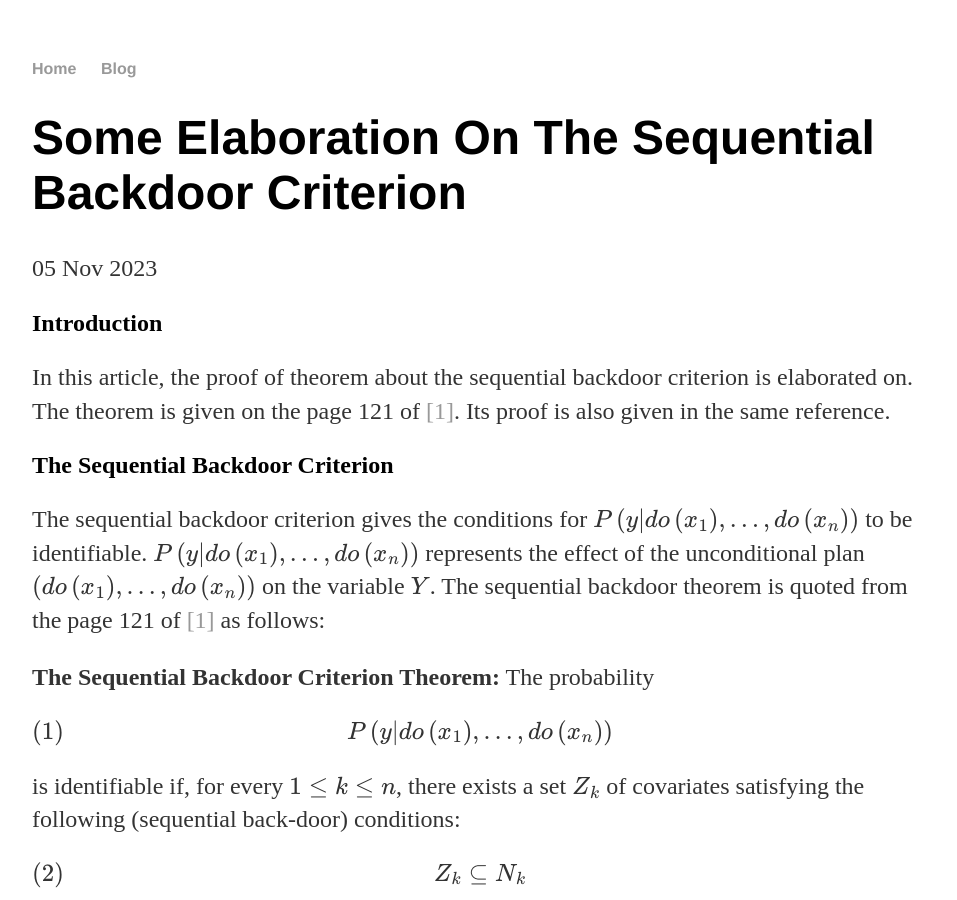
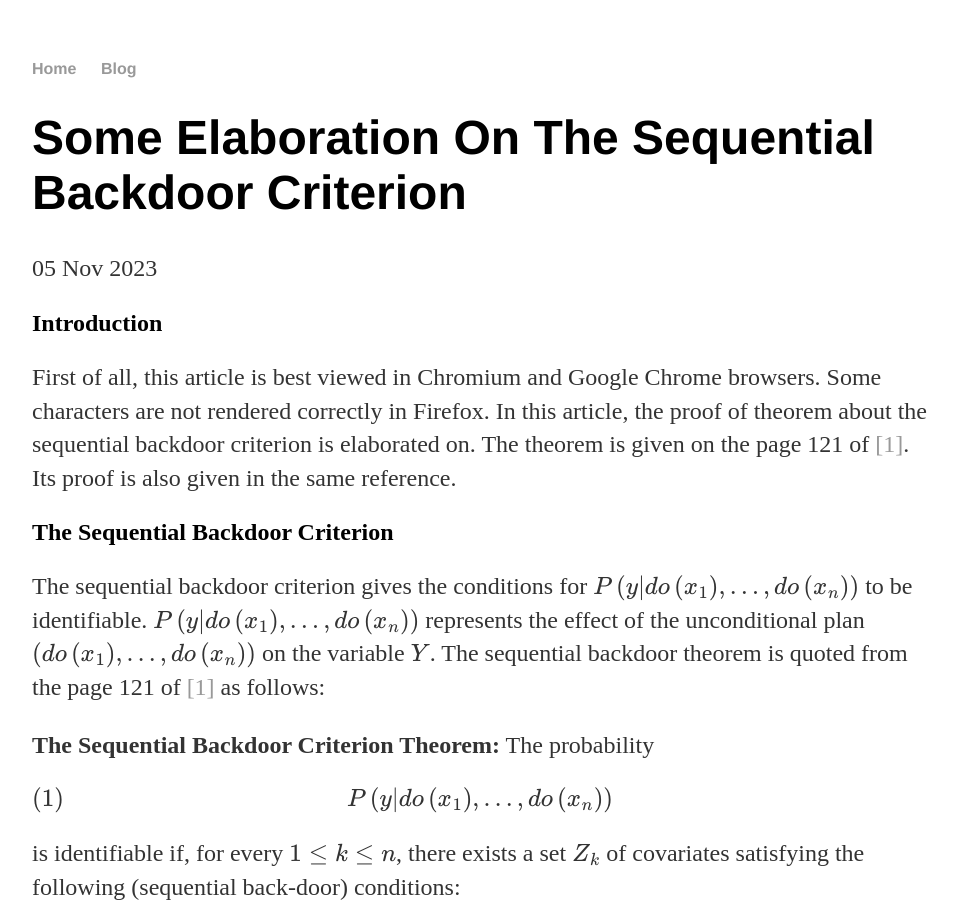
Before and after one commit to SaffetGokcenSen/saffetgokcensen.github.io, a Jekyll site: the page built from _posts/2023-11-05-some-elaboration-on-the-sequential-backdoor-criterion.md, in a window 1280 px wide and 900 px high. Shown: the whole window, without its empty margins (160-1117 px from the left). Built offline with Jekyll 4.4.1, drawn with Linux system fonts in a browser that asks for light colours.

Commit message:
Browser related notification added

```diff
--- a/_posts/2023-11-05-some-elaboration-on-the-sequential-backdoor-criterion.md
+++ b/_posts/2023-11-05-some-elaboration-on-the-sequential-backdoor-criterion.md
@@ -4,9 +4,10 @@ author: SAFFET GÖKÇEN ŞEN
 title: Some Elaboration On The Sequential Backdoor Criterion
 ---
 ## Introduction
-In this article, the proof of theorem about the sequential backdoor criterion is
-elaborated on. The theorem is given on the page 121 of <a href="#Pearl">[1]</a>.
-Its proof is also given in the same reference.
+First of all, this article is best viewed in Chromium and Google Chrome browsers.
+Some characters are not rendered correctly in Firefox. In this article, the proof of
+theorem about the sequential backdoor criterion is elaborated on. The theorem is
+given on the page 121 of <a href="#Pearl">[1]</a>. Its proof is also given in the same reference.
 
 ## The Sequential Backdoor Criterion
 The sequential backdoor criterion gives the conditions for
```
